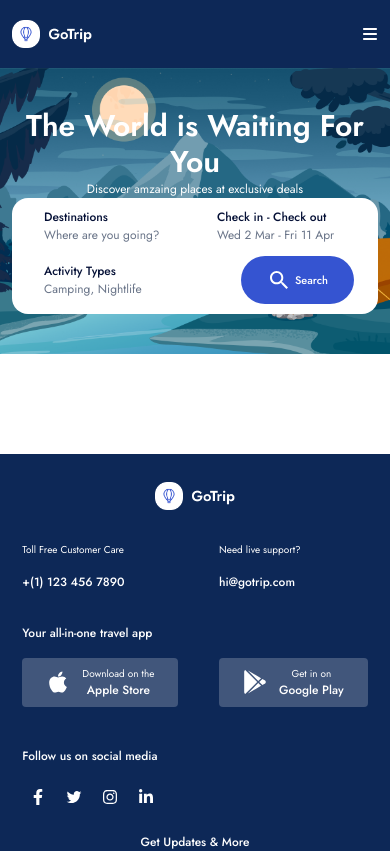
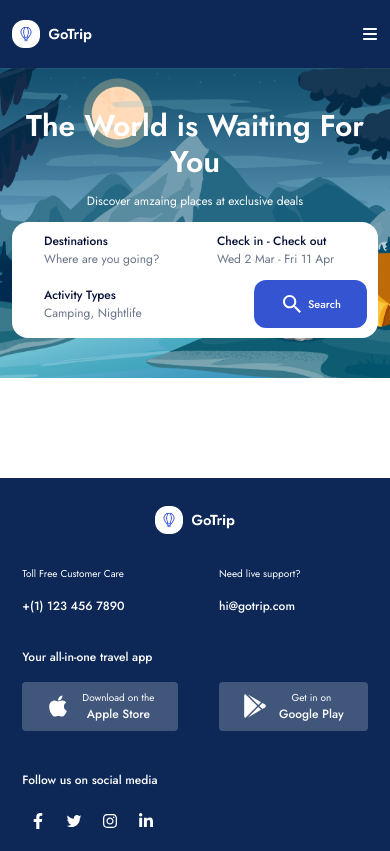
Before and after one commit to motasimdev/Go-Trip, a React (Vite) app: page / in a window 390 px wide. Shown: the top 851 px of the page. Built offline with nearby package versions, Linux system fonts and the light colour scheme.

Commit message:
hero done

```diff
--- a/src/components/layout/Hero.jsx
+++ b/src/components/layout/Hero.jsx
@@ -13,7 +13,7 @@ const Hero = () => {
             <h1 className="font-semibold text-3xl lg:text-6xl text-white">
               The World is Waiting For You
             </h1>
-            <ParaBase className={"font-normal"}>
+            <ParaBase className={"font-normal pt-3 lg:pt-5 pb-3 lg:pb-7"}>
               Discover amzaing places at exclusive deals
             </ParaBase>
             <div className="bg-white rounded-2xl lg:rounded-full py-2.5 pl-8 lg:w-[900px] m-auto">
@@ -54,8 +54,8 @@ const Hero = () => {
                     Camping, Nightlife
                   </p>
                 </div>
-                <div className="">
-                  <button className="py-3 lg:py-[19px] px-[26px] lg:px-[35px] bg-[#3554D1] text-white text-[11px] lg:text-[15px] font-medium rounded-full">
+                <div className="justify-self-end pr-[11px]">
+                  <button className="py-3 lg:py-[19px] px-[26px] lg:px-[35px] bg-[#3554D1] text-white text-[11px] lg:text-[15px] font-medium rounded-xl lg:rounded-full">
                     <Flex className={"gap-x-1"}>
                       <IoMdSearch className="text-2xl" />
                       Search
```
